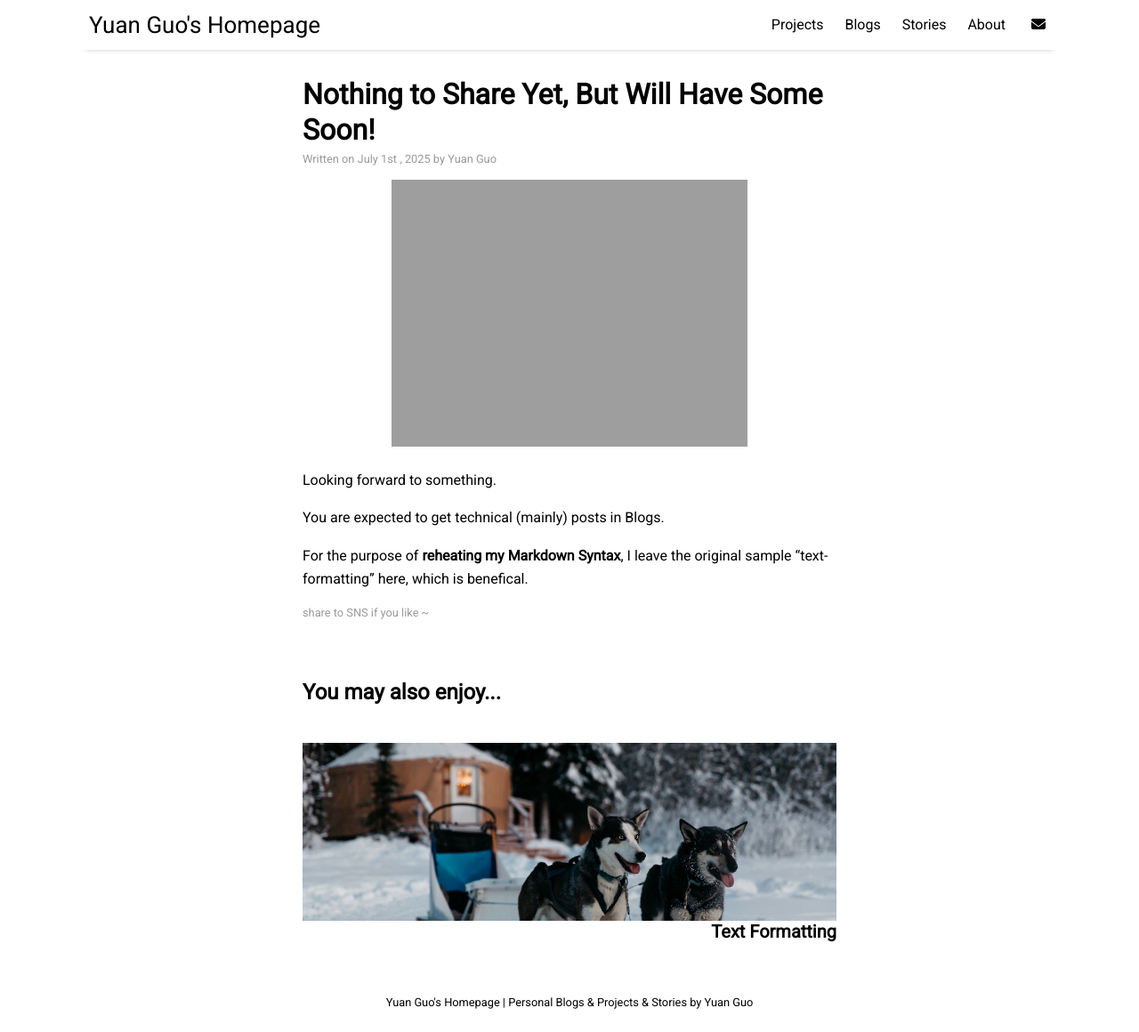
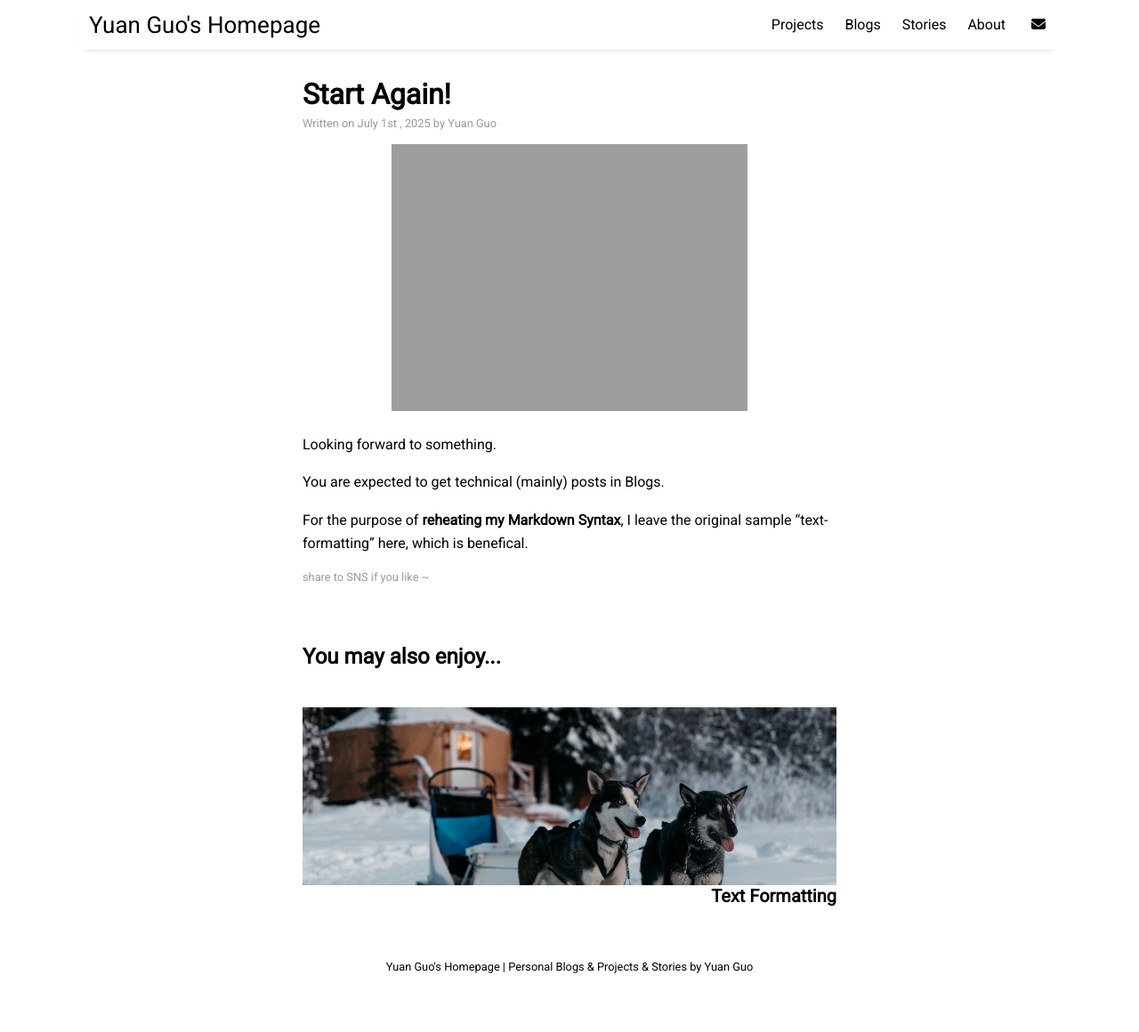
Before and after one commit to Yuan-Honoka-Guo/Yuan-Honoka-Guo.github.io, a Jekyll site: the page built from _posts/2025-7-1-nothing-to-share-yet.md, in a window 1280 px wide and 1160 px high. Shown: the whole window at 89% size. Built offline with Jekyll 4.4.1, drawn with Linux system fonts in a browser that asks for light colours; comment, search, counter and statistics services are not loaded.

Commit message:
title updated

```diff
--- a/_posts/2025-7-1-nothing-to-share-yet.md
+++ b/_posts/2025-7-1-nothing-to-share-yet.md
@@ -1,6 +1,6 @@
 ---
 layout: post
-title: "Nothing to Share Yet, But Will Have Some Soon!"
+title: "Start Again!"
 author: "Yuan Guo"
 categories: blogs
 tags: [blogs]
```
